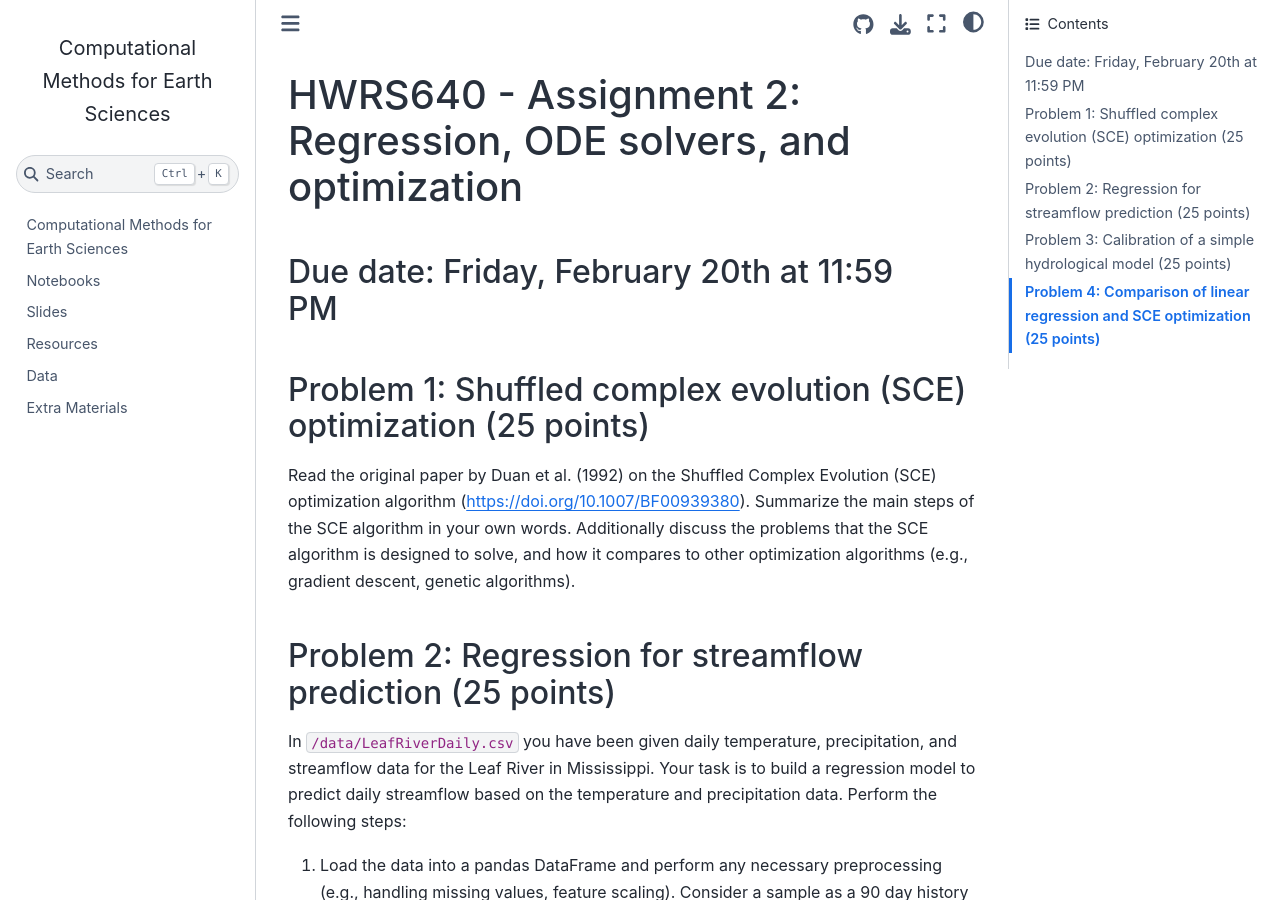
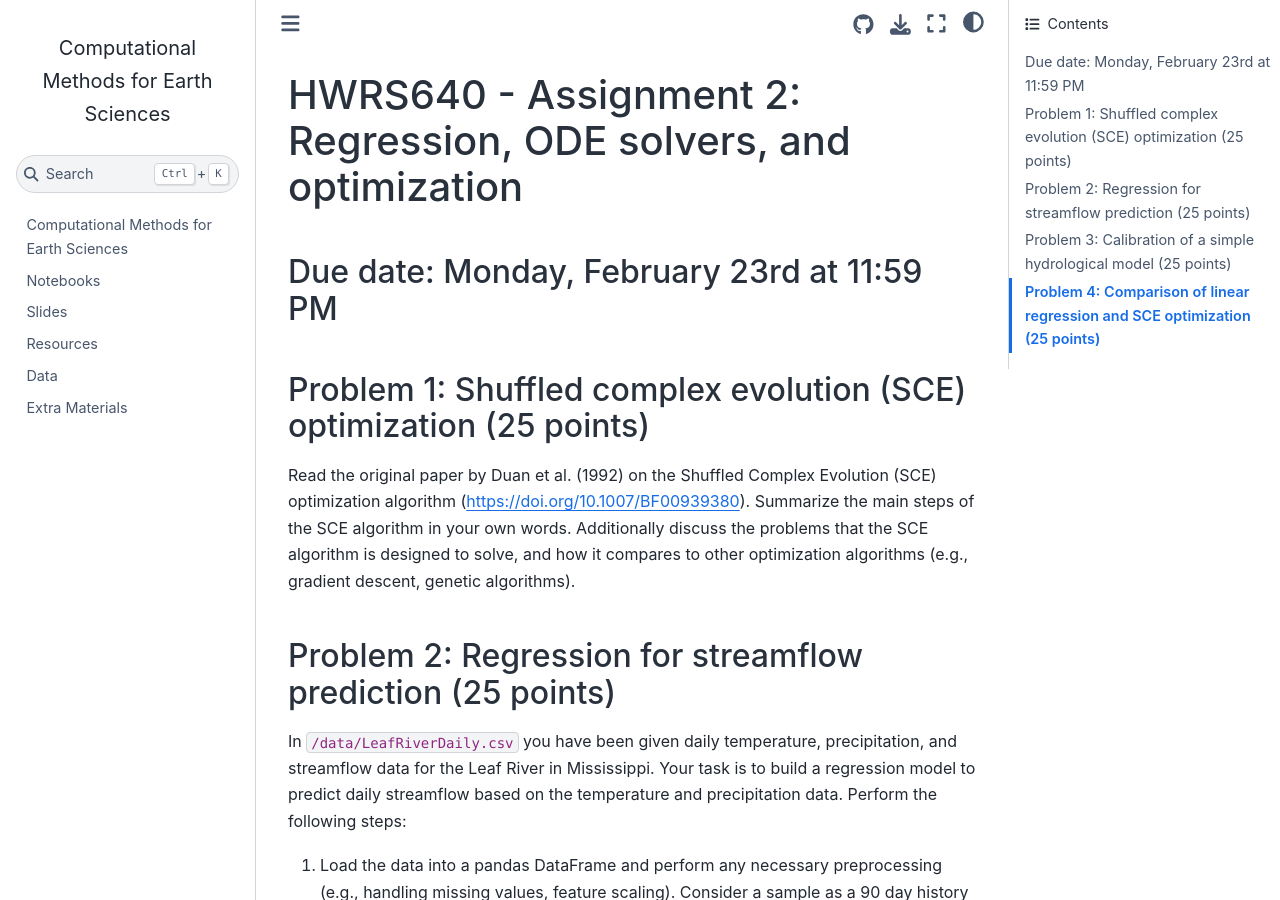
Before and after one commit to hwrs640/computational_methods_course_hyousefi, a Jupyter Book: the page built from assignments/assignment_02.md, in a window 1280 px wide and 900 px high. Built offline with Jupyter Book 1.0.4 settings and Sphinx 7.4.7 and the Sphinx Book theme 1.1.4, drawn with Linux system fonts in a browser that asks for light colours; some of the changed lines change nothing that is shown; some of the changed text lies outside the part shown.

Commit message:
Update due date and clarify problem 3

```diff
--- a/assignments/assignment_02.md
+++ b/assignments/assignment_02.md
@@ -1,6 +1,6 @@
 # HWRS640 - Assignment 2: Regression, ODE solvers, and optimization
 
-## Due date: Friday, February 20th at 11:59 PM
+## Due date: Monday, February 23rd at 11:59 PM
 
 ## Problem 1: Shuffled complex evolution (SCE) optimization (25 points)
 Read the original paper by Duan et al. (1992) on the Shuffled Complex Evolution (SCE) optimization algorithm (https://doi.org/10.1007/BF00939380). Summarize the main steps of the SCE algorithm in your own words. Additionally discuss the problems that the SCE algorithm is designed to solve, and how it compares to other optimization algorithms (e.g., gradient descent, genetic algorithms).
@@ -29,19 +29,18 @@
 The predicted streamflow is then given by the output equation:
 
 $$
-Q(t) = b \cdot S(t)^c + d
+Q(t) = b \cdot S(t)^c
 $$
 
 The parameters to calibrate are:
 - $a$ — evapotranspiration coefficient
 - $b$ — discharge coefficient
 - $c$ — nonlinearity exponent of the storage-discharge relationship
-- $d$ — baseflow offset
 
 Perform the following steps:
 1. Implement the model using scipy's `solve_ivp` (or `odeint`) function. You will need to define a function that computes $dS/dt$ given the current state $S$ and the forcing inputs $P(t)$ and $T(t)$. Since the forcing data is daily, you will need to interpolate $P$ and $T$ to evaluate them at arbitrary times requested by the ODE solver. You can use `scipy.interpolate.interp1d` for this purpose.
 2. Define an objective function that computes the mean squared error between the observed streamflow and the model-predicted streamflow $Q(t)$ for a given set of parameters.
-3. Use the SCE optimization algorithm to find the optimal parameters $a$, $b$, $c$, and $d$ that minimize the objective function using the SCE-UA algorithm as implemented with the `spotpy` library.
+3. Use the SCE optimization algorithm to find the optimal parameters $a$, $b$, and $c$ that minimize the objective function using the SCE-UA algorithm as implemented with the `spotpy` library.
 
 Note: you should use the spotpy documentation to help you implement the calibration: https://spotpy.readthedocs.io/en/latest/Calibration_with_SCE-UA/
 
```
